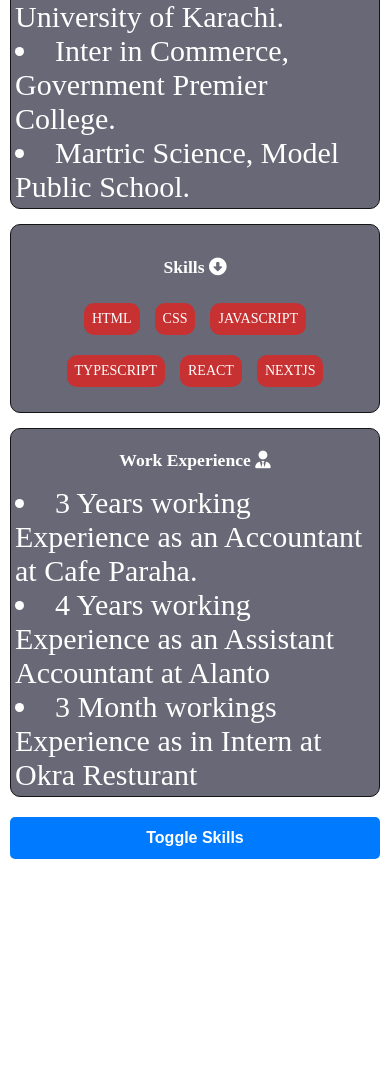
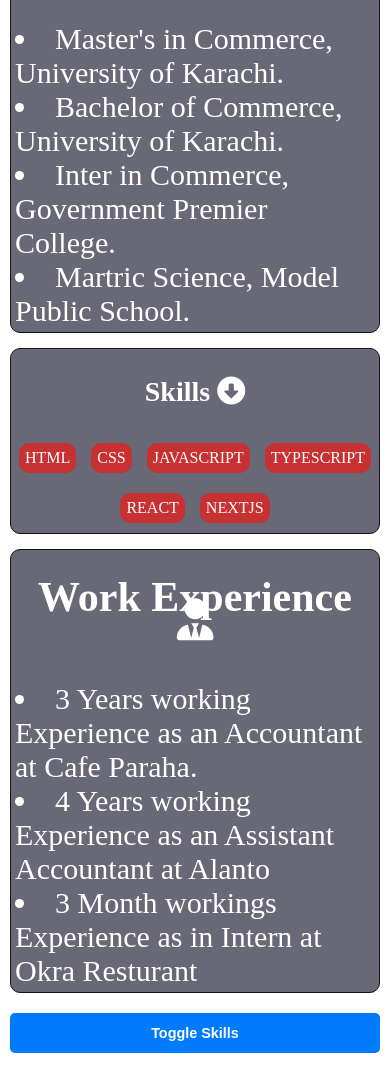
Before and after one commit to ayazahmed07/01-Hackathon-Resume-Builder-GIAIC, a plain HTML site: page index.html in a window 390 px wide. Shown: the part 540-1623 px from the top of the page. Before the commit the page ends 1429 px from the top, so only its background shows below. Drawn offline with Linux system fonts and the light colour scheme.

Commit message:
fiixed mobile phone compitability

```diff
--- a/styles.css
+++ b/styles.css
@@ -124,18 +124,17 @@ button:hover {
   background-color: #0056b3;
 }
 
-/* Mobile Responsive Design */
+/* Responsive Design for Mobile */
 @media (max-width: 768px) {
   body {
     padding: 10px;
   }
 
-  section {
-    padding: 15px;
-  }
-
-  h1, h3 {
-    font-size: 1.3rem;
+  #name {
+    font-size: 1.5em;  /* Reduced font size for mobile */
+    margin-top: 15px;  /* Adjust margins for smaller screens */
+    margin-bottom: 8px;
+    line-height: 1.4;  /* Ensure adequate line spacing on small screens */
   }
 
   .profile-pic {
@@ -144,24 +143,35 @@ button:hover {
   }
 
   button {
-    width: 100%;
+    width: 80%;
     padding: 15px;
-    font-size: 18px;
+    font-size: 1em;
   }
 
   ul {
-    font-size: 14px;
+    font-size: 0.9em;
     padding: 8px;
   }
 }
 
 @media (max-width: 480px) {
-  h1, h3 {
-    font-size: 1.1rem;
+  #name, h3 {
+    font-size: 1.4em;
+  }
+
+  .profile-pic {
+    width: 100px;
+    height: 100px;
   }
 
   button {
-    font-size: 16px;
+    width: 100%;
     padding: 12px;
+    font-size: 0.9em;
+  }
+
+  ul {
+    font-size: 0.8em;
+    padding: 6px;
   }
 }
```
